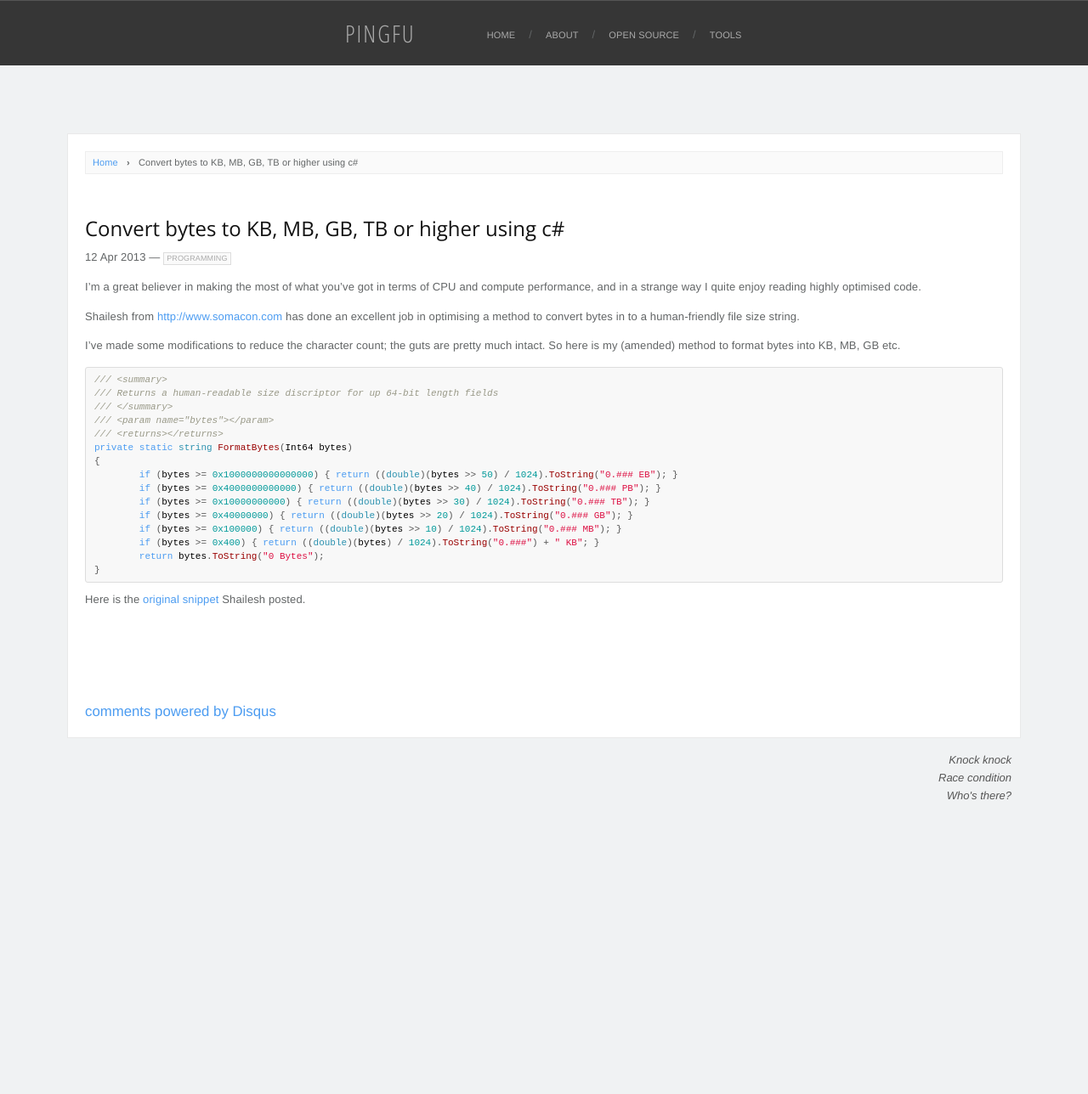
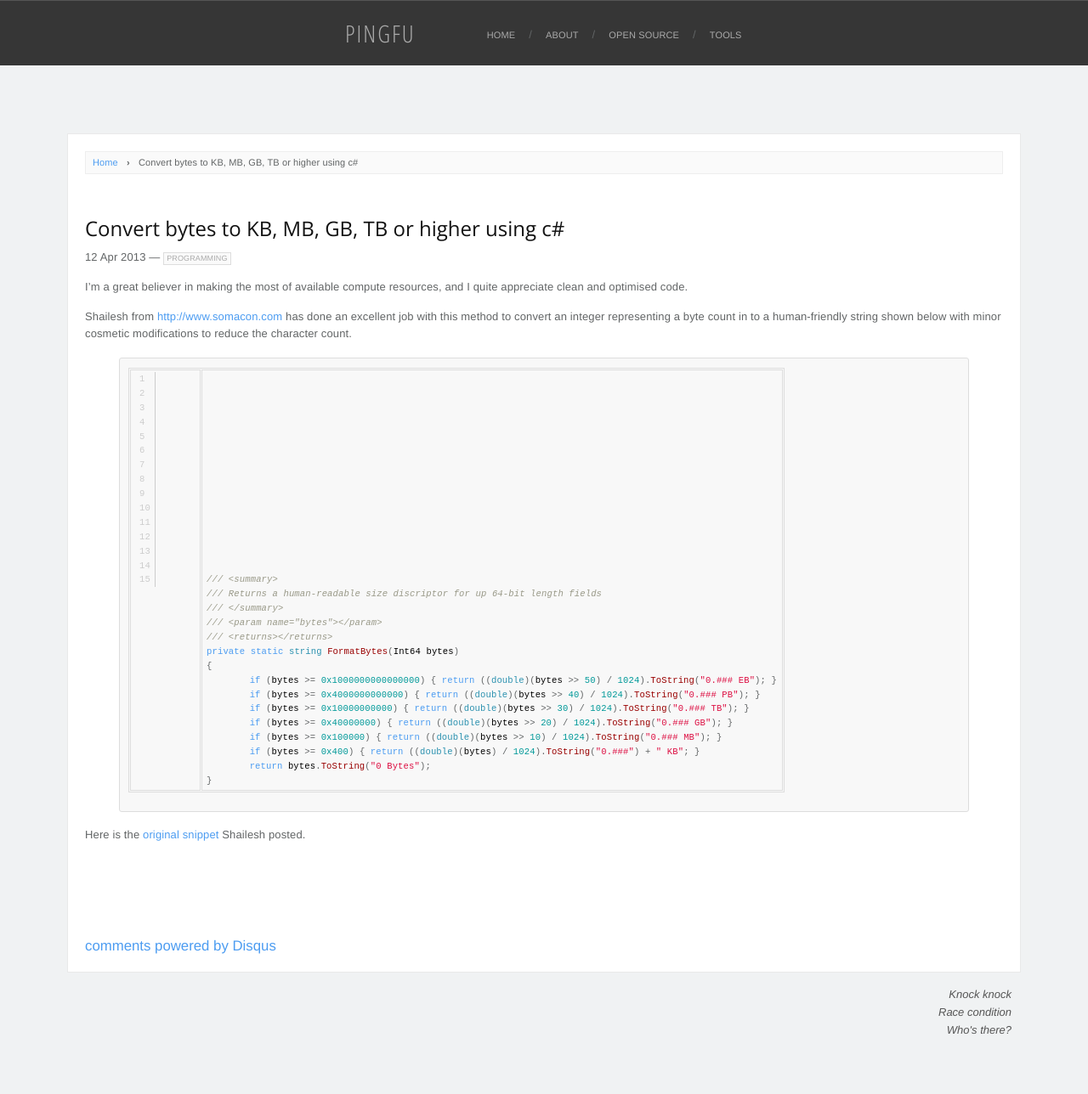
Before and after one commit to pingfu/pingfu.github.io, a Jekyll site: the page built from _posts/2013-04-12-convert-bytes-to-kb-mb-gb-tb-or-higher.markdown, in a window 1280 px wide. Shown: the whole page at 85% size. Built offline with Jekyll 4.4.1, drawn with Linux system fonts in a browser that asks for light colours; nearby versions of some CDN libraries; Markdown is read by kramdown in place of the engine named in the settings; comment, search, counter and statistics services are not loaded; before the commit the page ends 1012 px from its top, so only the background shows below that.

Commit message:
formatting updates

````diff
--- a/_posts/2011-08-11-creating-a-self-installing-windows-service-with-csharp.markdown
+++ b/_posts/2011-08-11-creating-a-self-installing-windows-service-with-csharp.markdown
@@ -37,7 +37,7 @@ System.ServiceProcess
 
 Step 3. The code:
 
-```csharp
+{% highlight csharp linenos %}
 using System;
 using System.Text;
 using System.Configuration.Install;
@@ -181,7 +181,7 @@ namespace sample
 		}
 	}
 }
-```
+{% endhighlight %}
 
 Step 4. Compile
 
--- a/_posts/2013-04-12-convert-bytes-to-kb-mb-gb-tb-or-higher.markdown
+++ b/_posts/2013-04-12-convert-bytes-to-kb-mb-gb-tb-or-higher.markdown
@@ -6,13 +6,11 @@ categories: Programming
 tags: c#
 ---
 
-I’m a great believer in making the most of what you’ve got in terms of CPU and compute performance, and in a strange way I quite enjoy reading highly optimised code.
+I’m a great believer in making the most of available compute resources, and I quite appreciate clean and optimised code.
 
-Shailesh from [http://www.somacon.com][somacon] has done an excellent job in optimising a method to convert bytes in to a human-friendly file size string.
+Shailesh from [http://www.somacon.com][somacon] has done an excellent job with this method to convert an integer representing a byte count in to a human-friendly string shown below with minor cosmetic modifications to reduce the character count.
 
-I’ve made some modifications to reduce the character count; the guts are pretty much intact. So here is my (amended) method to format bytes into KB, MB, GB etc.
-
-```csharp
+{% highlight csharp linenos %}
 /// <summary>
 /// Returns a human-readable size discriptor for up 64-bit length fields
 /// </summary>
@@ -28,7 +26,8 @@ private static string FormatBytes(Int64 bytes)
 	if (bytes >= 0x400) { return ((double)(bytes) / 1024).ToString("0.###") + " KB"; }
 	return bytes.ToString("0 Bytes");
 }
-```
+{% endhighlight %}
+
 Here is the [original snippet][original] Shailesh posted.
 
 [somacon]: http://www.somacon.com/
````
Also changed, not shown: other parts of _posts/2011-08-11-creating-a-self-installing-windows-service-with-csharp.markdown (+0 -2 lines), _posts/2011-09-07-converting-ipv4-to-decimal-and-back.markdown (+6 -6 lines), _posts/2012-07-12-asp-dotnet-expressions-overview.markdown (+1 -10 lines).
